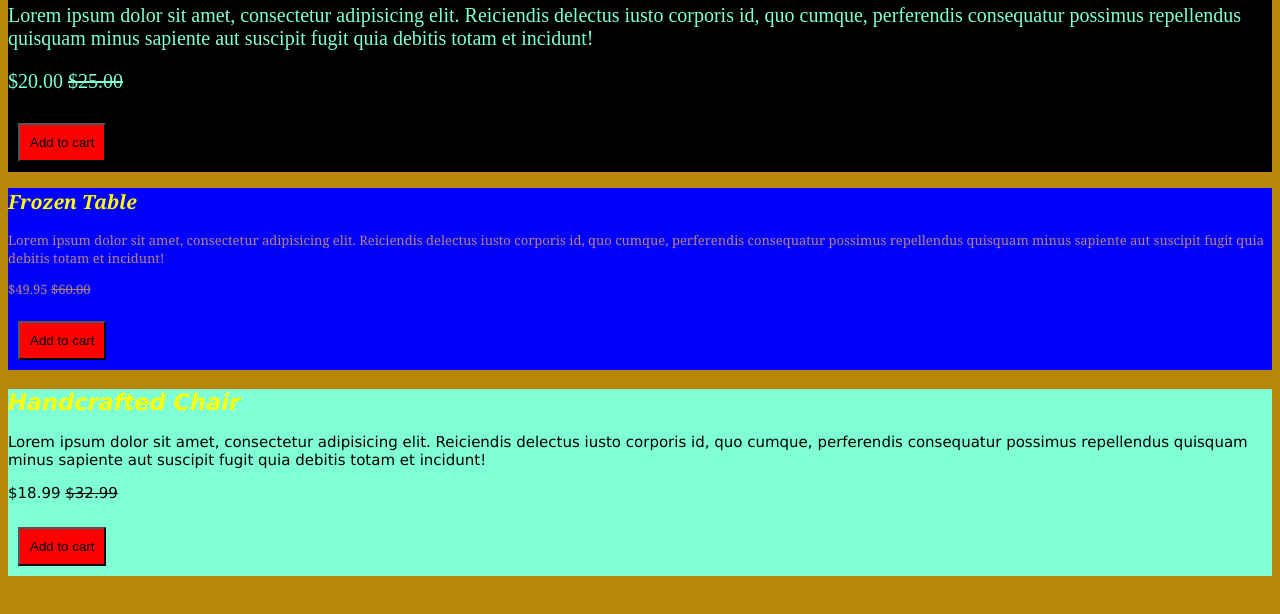
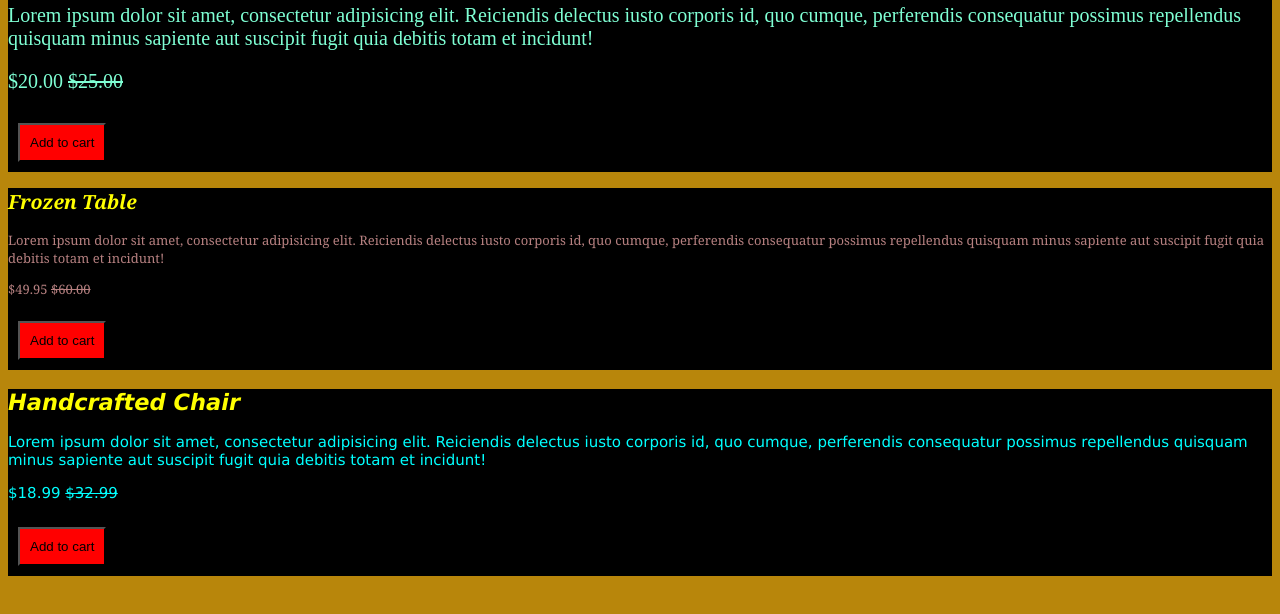
Before and after one commit to jonesleroy/jonesleroy_furniture, a plain HTML site: page index.html in a window 1280 px wide. Shown: the part 178-792 px from the top of the page. Drawn offline with Linux system fonts and the light colour scheme.

Commit message:
my_furniture

```diff
--- a/index.css
+++ b/index.css
@@ -3,37 +3,37 @@ body {
 }
 
 h2 {
-    color:yellow;
+  color: yellow;
   font-style: italic;
 }
 
 button {
-    background-color:red;
+  background-color: red;
   margin: 10px;
   padding: 10px;
-    cursor:pointer;
+  cursor: pointer;
 }
 
 .couch {
-    color:aquamarine;
-    font-family:'Times New Roman', Times, serif;
+  color: aquamarine;
+  font-family: "Times New Roman", Times, serif;
   background-color: black;
-    font-size:20px;
+  font-size: 20px;
 }
 
-
 .table {
-    color:rgb(182, 128, 128);
-    font-family:Georgia, 'Times New Roman', Times, serif;
-    background-color:blue;
-    font-size:13px;
+  color: rgb(182, 128, 128);
+  font-family: Georgia, "Times New Roman", Times, serif;
+  background-color: black;
+  font-size: 13px;
 }
 
 .chair {
-    color:black;
-    font-family:'Lucida Sans', 'Lucida Sans Regular', 'Lucida Grande', 'Lucida Sans Unicode', Geneva, Verdana, sans-serif;
-    background-color:aquamarine;
-    font-size:15px;
+  color: cyan;
+  font-family: "Lucida Sans", "Lucida Sans Regular", "Lucida Grande",
+    "Lucida Sans Unicode", Geneva, Verdana, sans-serif;
+  background-color: black;
+  font-size: 15px;
 }
 
 button:hover {
```
Lines whose indentation alone changed are shown as unchanged.
